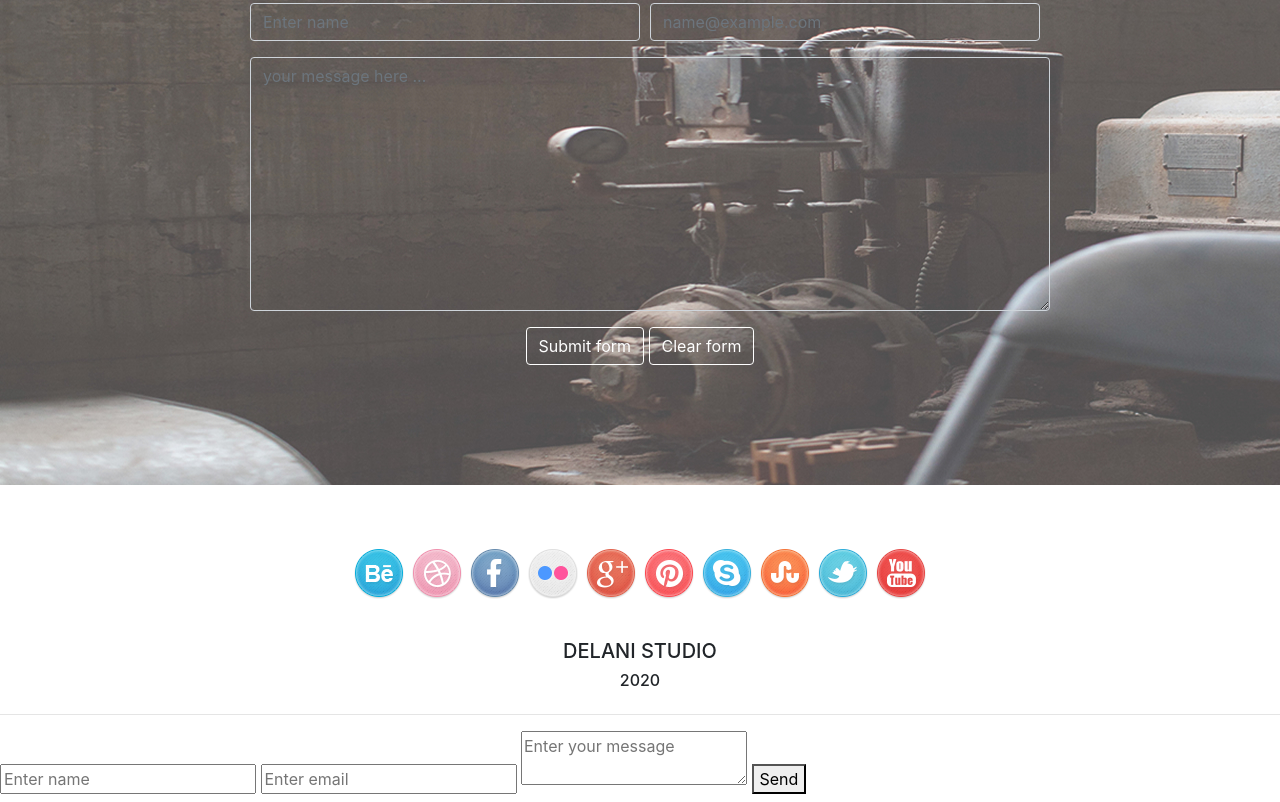
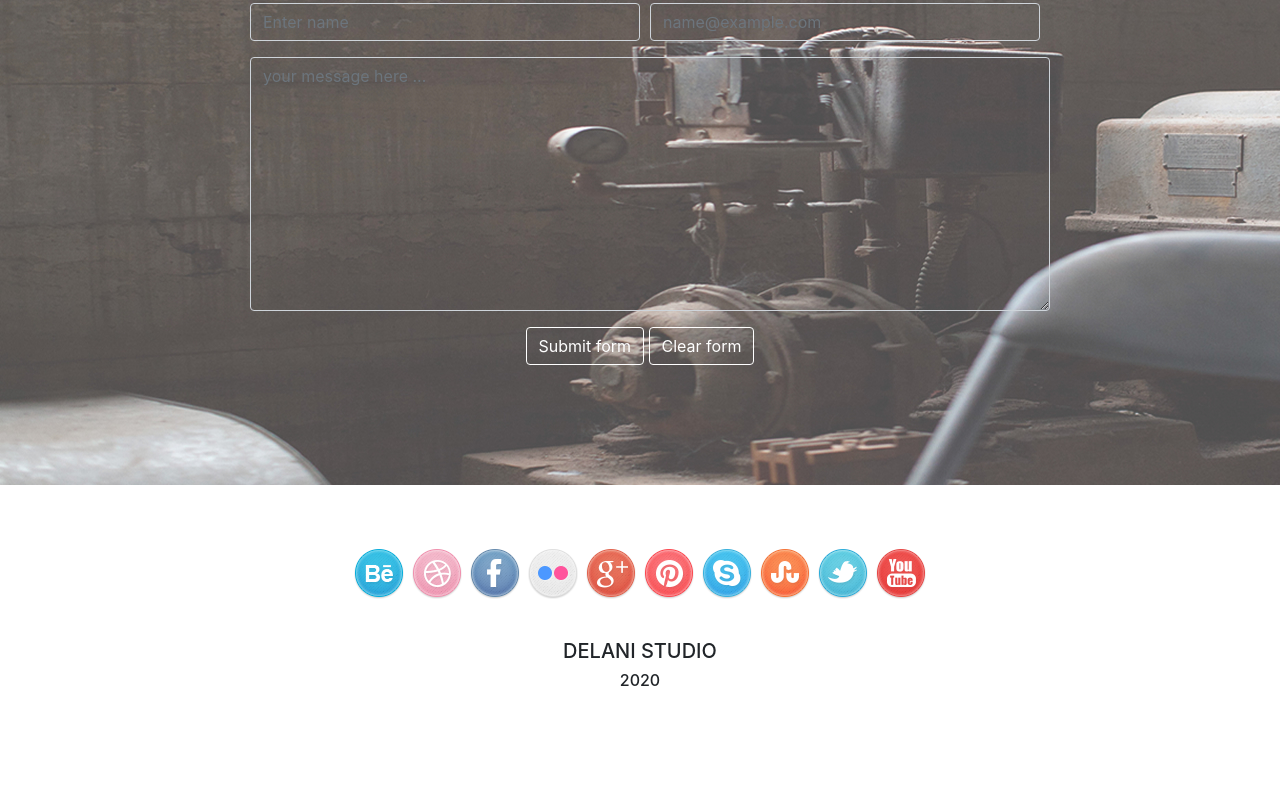
Before and after one commit to humphrey-mutuma/Delani-studio, a plain HTML site: page index.html in a window 1280 px wide. Shown: the part 2729-3531 px from the top of the page. After the commit the page ends 3427 px from the top, so only its background shows below. Drawn offline with Linux system fonts and the light colour scheme.

```diff
--- a/index.html
+++ b/index.html
@@ -222,21 +222,6 @@
         </div>
     </div>
 </footer>
-<!--  -->
-<hr>
-<form  action="https://formspree.io/mvowdnan"  method="POST">
-<label>
-    <input type="text" name="name" placeholder="Enter name">
-  </label>
-  <label>
-    <input type="text" name="_replyto" placeholder="Enter email">
-  </label>
-  <label>
-    <textarea placeholder="Enter your message" name="message"></textarea>
-  </label>
-  <button type="submit">Send</button>
-</form>
-
 <!-- jQuery, popperr and bootstrap cdns -->
 <!-- <script src="https://code.jquery.com/jquery-3.5.1.slim.min.js" integrity="sha384-DfXdz2htPH0lsSSs5nCTpuj/zy4C+OGpamoFVy38MVBnE+IbbVYUew+OrCXaRkfj" crossorigin="anonymous"></script>
 <script src="https://cdn.jsdelivr.net/npm/popper.js@1.16.0/dist/umd/popper.min.js" integrity="sha384-Q6E9RHvbIyZFJoft+2mJbHaEWldlvI9IOYy5n3zV9zzTtmI3UksdQRVvoxMfooAo" crossorigin="anonymous"></script>
```
